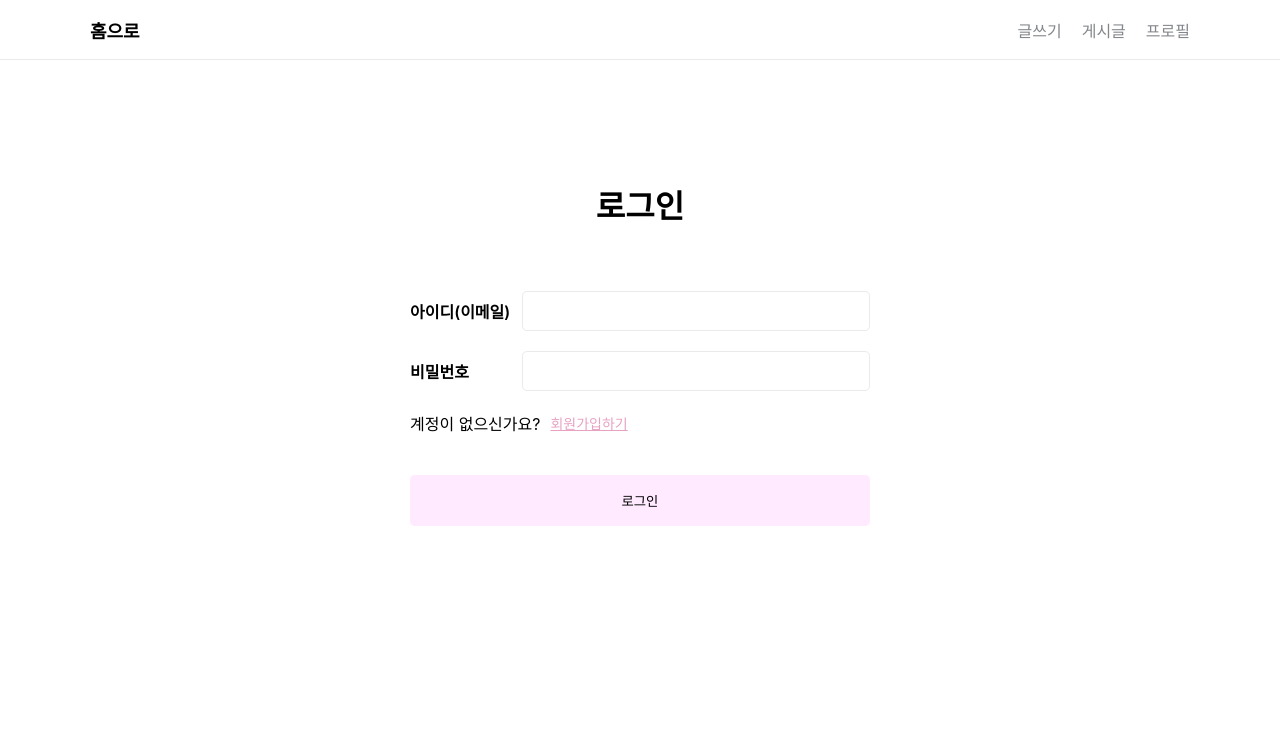
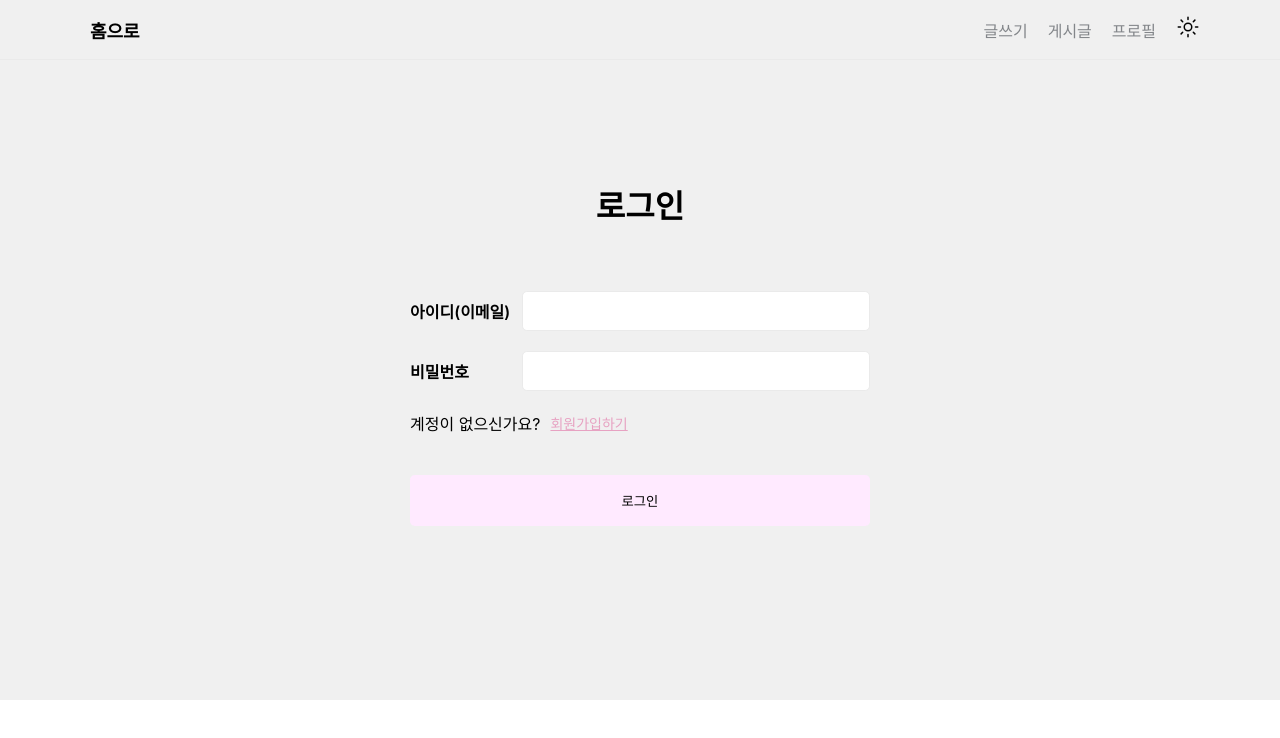
Before and after one commit to seldy21/react-blog, a React (Create React App) app: page / in a window 1280 px wide. Shown: the top 738 px of the page. Built offline with nearby package versions, Linux system fonts and the light colour scheme; no server answers.

Commit message:
useContext를 이용하여 dark mode 구현

```diff
--- a/package.json
+++ b/package.json
@@ -15,7 +15,7 @@
     "firebase": "^11.6.0",
     "react": "^19.1.0",
     "react-dom": "^19.1.0",
-    "react-icons": "^5.5.0",
+    "react-icons": "5.4.0",
     "react-router-dom": "^7.5.0",
     "react-scripts": "5.0.1",
     "react-toastify": "^11.0.5",
--- a/src/App.tsx
+++ b/src/App.tsx
@@ -1,10 +1,11 @@
-import { useEffect, useState } from "react";
+import { useContext, useEffect, useState } from "react";
 import "./App.css";
 import Router from "./components/Router";
 import { app } from "firebaseApp";
 import { getAuth, onAuthStateChanged } from "firebase/auth";
 import { ToastContainer } from "react-toastify";
 import Loader from "components/Loader";
+import ThemContext from "context/ThemContext";
 
 function App() {
   const auth = getAuth(app);
@@ -29,11 +30,13 @@ function App() {
     });
   }, [auth]);
 
+  const context = useContext(ThemContext);
+
   return (
-    <>
+    <div className={`app_container ${context.theme === "light" ? "" : "dark__theme"}`}>
       {init ? <Router isAuthenticated={isAuthenticated} /> : <Loader />}
       <ToastContainer />
-    </>
+    </div>
   );
 }
 
--- a/src/components/Header.tsx
+++ b/src/components/Header.tsx
@@ -1,16 +1,31 @@
 import { Link } from "react-router-dom";
+import { IoSunnyOutline, IoMoon } from "react-icons/io5";
+import { useContext } from "react";
+import ThemContext from "context/ThemContext";
+import { COLORS } from "utils/COLORS";
 
 export default function Header() {
+  const context = useContext(ThemContext);
+
   return (
     <header>
       <Link to="/" className="header__logo">
         홈으로
       </Link>
-      <div>
+      <div className="header__link">
         <Link to="/posts/new">글쓰기</Link>
         <Link to="/posts">게시글</Link>
         <Link to="/profile">프로필</Link>
       </div>
+      {context.theme === "light" ? (
+        <h2>
+          <IoSunnyOutline onClick={context.toggleMoode} color={COLORS.black} />
+        </h2>
+      ) : (
+        <h2>
+          <IoMoon onClick={context.toggleMoode} color={COLORS.white}/>
+        </h2>
+      )}
     </header>
   );
 }
--- a/src/components/PostList.tsx
+++ b/src/components/PostList.tsx
@@ -110,7 +110,7 @@ export default function PostList({
           </div>
           <div
             onClick={() => setActiveTab("my")}
-            className={activeTab === "my" ? "post__navigation-active" : ""}
+            className={`${activeTab === "my" ? "post__navigation-active" : ""} post__navigation-link`}
           >
             나의 글
           </div>
@@ -118,7 +118,7 @@ export default function PostList({
             <div
               key={item}
               onClick={() => setActiveTab(item)}
-              className={activeTab === item ? "post__navigation-active" : ""}
+              className={`${activeTab === item ? "post__navigation-active" : ""} post__navigation-link`}
             >
               {item}
             </div>
--- /dev/null
+++ b/src/context/ThemContext.tsx
@@ -0,0 +1,27 @@
+import { createContext, useState } from "react";
+
+const ThemContext = createContext({
+  theme: "light",
+  toggleMoode: () => {},
+});
+
+interface ThemeProviderProps {
+  children: React.ReactNode;
+}
+
+export const ThemeContextProvider: React.FC<ThemeProviderProps> = ({ children }) => {
+  const [theme, setTheme] = useState(window.localStorage.getItem("theme") || "light");
+
+  const toggleMoode = () => {
+    setTheme((prevTheme) => (prevTheme === "light" ? "dark" : "light"));
+    window.localStorage.setItem("theme", theme === "light" ? "dark" : "light");
+  };
+
+  return (
+    <ThemContext.Provider value={{ theme, toggleMoode }}>
+      {children}
+    </ThemContext.Provider>
+  );
+};
+
+export default ThemContext;
--- a/src/index.css
+++ b/src/index.css
@@ -31,6 +31,35 @@ a {
   color: inherit;
 }
 
+/*theme*/
+.app_container{
+  background-color: #f0f0f0;
+  transition: all 0.5s linear;
+}
+
+.app_container.dark__theme{
+  background-color: #282c34;
+}
+
+.dark__theme a,
+.dark__theme .form label,
+.dark__theme .header__logo,
+.dark__theme .post__title,
+.dark__theme .post__authour-name,
+.dark__theme .post__detail .post__text,
+.dark__theme .post__navigation-active,
+.dark__theme .post__edit a,
+.dark__theme .profile__email,
+.dark__theme .profile__name
+{
+  color: #eaeaea;
+}
+
+.dark__theme .post__navigation-link,
+.dark__theme .post__text{
+  color: #aaaaaa;
+}
+
 /*header*/
 header {
   display: flex;
@@ -57,6 +86,16 @@ header .header__logo {
   color: black;
   font-weight: 600;
   font-size: 18px;
+}
+
+header .header__link {
+  margin-left: auto;
+  margin-right: 10px;
+}
+
+header h2 {
+  margin: 0;
+  cursor: pointer;
 }
 
 /*footer*/
@@ -102,7 +141,7 @@ footer {
   align-items: center;
   margin: 0 auto;
   padding: 2rem 0;
-  min-height: calc(100vh - 164px);
+  min-height: calc(100vh - 100px);
   text-align: left;
   line-height: 24px;
   max-width: 680px;
@@ -129,7 +168,7 @@ footer {
   width: 40px;
   height: 40px;
   border-radius: 50%;
-  background-color: #eeeeee;
+  background-color: #ffffff;
 }
 
 .post__date {
@@ -176,6 +215,10 @@ footer {
   margin-left: auto;
 }
 
+.post__edit{
+  font-size: 14px;
+}
+
 .post__category{
   color: #83868a;
   font-size: 14px;
@@ -210,7 +253,7 @@ footer {
 .profile__image {
   width: 72px;
   height: 72px;
-  background-color: #efefef;
+  background-color: #ffffff;
   border-radius: 50%;
 }
 
@@ -302,6 +345,7 @@ footer {
   max-width: 680px;
   padding: 20px;
   margin-top: 20px;
+  min-height: calc(100vh - 80px);
 }
 
 .form input {
--- /dev/null
+++ b/src/utils/COLORS.tsx
@@ -0,0 +1,13 @@
+export const COLORS = {
+  primary: '#FF6F61',
+  secondary: '#6F61FF',
+  background: '#F0F0F0',
+  text: '#333333',
+  border: '#CCCCCC',
+  success: '#28a745',
+  error: '#dc3545',
+  warning: '#ffc107',
+  info: '#17a2b8',
+  black: '#000000',
+  white: '#FFFFFF',
+}
```
Also changed, not shown: src/index.tsx (+11 -8 lines), 2 other files (tests, documents, lock files or other folders).
